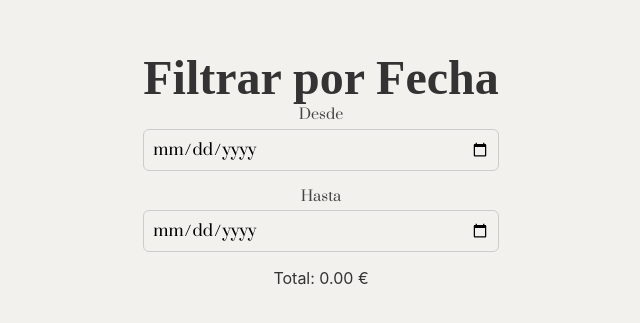
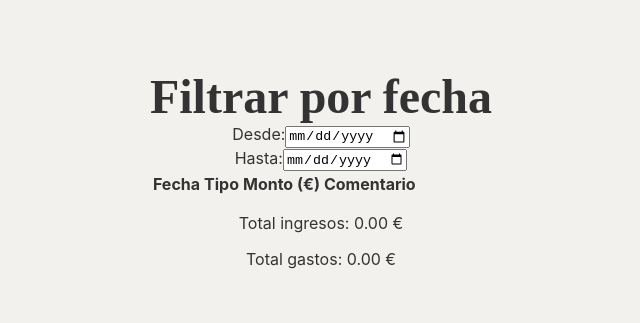
Before and after one commit to sarardnd/Monea, a React (Vite) app in the folder monea/: page /monea-plus/filtros in a window 1280 px wide. Shown: the part 223-546 px from the top of the page, without its empty margins (319-959 px from the left). Built offline with nearby package versions, Linux system fonts and the light colour scheme; a web font is replaced by a local one.

Commit message:
funcionando

```diff
--- a/monea/src/context/GastosContext.jsx
+++ b/monea/src/context/GastosContext.jsx
@@ -1,21 +1,24 @@
 import { createContext, useState, useEffect, useContext } from "react";
 
-// Creamos el contexto
 const GastosContext = createContext();
 
-// Proveedor del contexto
 export function GastosProvider({ children }) {
-  const [gastos, setGastos] = useState([]);
+  const [gastos, setGastos] = useState(() => {
+    try {
+      const data = localStorage.getItem("gastos");
+      return data ? JSON.parse(data) : [];
+    } catch (e) {
+      console.error("Error al leer de localStorage", e);
+      return [];
+    }
+  });
 
-  // Al cargar, trae de localStorage
   useEffect(() => {
-    const data = localStorage.getItem("gastos");
-    if (data) setGastos(JSON.parse(data));
-  }, []);
-
-  // Al cambiar, guarda en localStorage
-  useEffect(() => {
-    localStorage.setItem("gastos", JSON.stringify(gastos));
+    try {
+      localStorage.setItem("gastos", JSON.stringify(gastos));
+    } catch (e) {
+      console.error("Error al guardar en localStorage", e);
+    }
   }, [gastos]);
 
   return (
@@ -25,7 +28,6 @@ export function GastosProvider({ children }) {
   );
 }
 
-// Custom hook para consumir el contexto
 export function useGastos() {
   return useContext(GastosContext);
 }
--- a/monea/src/pages/Filtros.jsx
+++ b/monea/src/pages/Filtros.jsx
@@ -1,23 +1,91 @@
+import { useGastos } from "../context/GastosContext.jsx";
 import { useState } from "react";
-import { useGastos } from "../context/GastosContext.jsx";
 
 export default function Filtros() {
   const { gastos } = useGastos();
   const [desde, setDesde] = useState("");
   const [hasta, setHasta] = useState("");
 
-  const filtered = gastos.filter(g => {
-    const f = new Date(g.fecha);
-    return (!desde || f >= new Date(desde)) && (!hasta || f <= new Date(hasta));
-  });
-  const total = filtered.reduce((s,g)=>s+g.monto,0);
+  const filtrarPorFecha = (fecha) => {
+    const fechaObj = new Date(fecha);
+    const desdeObj = desde ? new Date(desde) : null;
+    const hastaObj = hasta ? new Date(hasta) : null;
+
+    return (
+      (!desdeObj || fechaObj >= desdeObj) &&
+      (!hastaObj || fechaObj <= hastaObj)
+    );
+  };
+
+  const resultados = gastos
+    .filter((g) => filtrarPorFecha(g.fecha))
+    .sort((a, b) => new Date(b.fecha) - new Date(a.fecha));
+
+  const totalIngresos = resultados
+    .filter((g) => g.tipo === "ingreso")
+    .reduce((sum, g) => sum + g.monto, 0);
+
+  const totalGastos = resultados
+    .filter((g) => g.tipo === "gasto")
+    .reduce((sum, g) => sum + g.monto, 0);
+
+  const fmt = (f) => {
+    const d = new Date(f);
+    return `${String(d.getDate()).padStart(2, "0")}/${String(
+      d.getMonth() + 1
+    ).padStart(2, "0")}`;
+  };
 
   return (
-    <div className="p-6 text-center">
-      <h1 className="logo-text mb-4">Filtrar por Fecha</h1>
-      <div className="input-group"><label>Desde</label><input type="date" value={desde} onChange={e=>setDesde(e.target.value)} /></div>
-      <div className="input-group"><label>Hasta</label><input type="date" value={hasta} onChange={e=>setHasta(e.target.value)} /></div>
-      <p className="mt-4 font-semibold">Total: {total.toFixed(2)} €</p>
+    <div className="p-6 overflow-x-auto">
+      <h1 className="logo-text mb-4">Filtrar por fecha</h1>
+
+      <div className="flex gap-4 mb-4">
+        <div>
+          <label>Desde:</label>
+          <input
+            type="date"
+            value={desde}
+            onChange={(e) => setDesde(e.target.value)}
+            className="border px-2 py-1"
+          />
+        </div>
+        <div>
+          <label>Hasta:</label>
+          <input
+            type="date"
+            value={hasta}
+            onChange={(e) => setHasta(e.target.value)}
+            className="border px-2 py-1"
+          />
+        </div>
+      </div>
+
+      <table className="w-full max-w-3xl mx-auto border border-gray-300">
+        <thead>
+          <tr>
+            <th className="p-2 border">Fecha</th>
+            <th className="p-2 border">Tipo</th>
+            <th className="p-2 border">Monto (€)</th>
+            <th className="p-2 border">Comentario</th>
+          </tr>
+        </thead>
+        <tbody>
+          {resultados.map((g) => (
+            <tr key={g.id}>
+              <td className="p-2 border">{fmt(g.fecha)}</td>
+              <td className="p-2 border">{g.tipo}</td>
+              <td className="p-2 border">{g.monto.toFixed(2)}</td>
+              <td className="p-2 border">{g.comentario || "-"}</td>
+            </tr>
+          ))}
+        </tbody>
+      </table>
+
+      <div className="mt-6 text-center font-bold">
+        <p>Total ingresos: {totalIngresos.toFixed(2)} €</p>
+        <p>Total gastos: {totalGastos.toFixed(2)} €</p>
+      </div>
     </div>
   );
 }
--- a/monea/src/pages/Graficos.jsx
+++ b/monea/src/pages/Graficos.jsx
@@ -1,23 +1,75 @@
 import { useGastos } from "../context/GastosContext.jsx";
 import { PieChart, Pie, Cell, Tooltip, Legend } from "recharts";
+import { useState } from "react";
+
+const COLORS = ["#5a9bd5", "#82ca9d", "#ffc658", "#ff7f50", "#a9a9a9", "#8884d8", "#d0ed57"];
+
+const MONTHS = [
+  "Enero", "Febrero", "Marzo", "Abril", "Mayo", "Junio",
+  "Julio", "Agosto", "Septiembre", "Octubre", "Noviembre", "Diciembre"
+];
 
 export default function Graficos() {
   const { gastos } = useGastos();
-  const ahora = new Date();
-  const gastosMes = gastos.filter(g => g.tipo === "gasto" && new Date(g.fecha).getMonth() === ahora.getMonth() && new Date(g.fecha).getFullYear() === ahora.getFullYear());
-  const byCat = gastosMes.reduce((a, g) => { a[g.categoria] = (a[g.categoria]||0)+g.monto; return a; }, {});
-  const data = Object.entries(byCat).map(([name,value])=>({name,value}));
+  const hoy = new Date();
+
+  const [mesSeleccionado, setMesSeleccionado] = useState(hoy.getMonth());
+  const [anioSeleccionado, setAnioSeleccionado] = useState(hoy.getFullYear());
+
+  // Filtrar gastos del mes/año seleccionado
+  const gastosFiltrados = gastos.filter((g) => {
+    const fecha = new Date(g.fecha);
+    return (
+      g.tipo === "gasto" &&
+      fecha.getMonth() === Number(mesSeleccionado) &&
+      fecha.getFullYear() === Number(anioSeleccionado)
+    );
+  });
+
+  // Agrupar por categoría
+  const byCategoria = gastosFiltrados.reduce((acc, g) => {
+    acc[g.categoria] = (acc[g.categoria] || 0) + g.monto;
+    return acc;
+  }, {});
+
+  const data = Object.entries(byCategoria).map(([name, value]) => ({
+    name,
+    value
+  }));
+
+  // Obtener años disponibles desde los datos
+  const aniosDisponibles = [...new Set(gastos.map(g => new Date(g.fecha).getFullYear()))];
 
   return (
     <div className="p-6 text-center">
       <h1 className="logo-text mb-4">Gastos por Categoría</h1>
+
+      <div className="flex justify-center gap-4 mb-4">
+        <select value={mesSeleccionado} onChange={(e) => setMesSeleccionado(e.target.value)} className="border px-2 py-1">
+          {MONTHS.map((mes, i) => (
+            <option key={i} value={i}>{mes}</option>
+          ))}
+        </select>
+        <select value={anioSeleccionado} onChange={(e) => setAnioSeleccionado(e.target.value)} className="border px-2 py-1">
+          {aniosDisponibles.map((a, i) => (
+            <option key={i} value={a}>{a}</option>
+          ))}
+        </select>
+      </div>
+
+      {data.length === 0 ? (
+        <p>No hay gastos para este mes.</p>
+      ) : (
         <PieChart width={400} height={300}>
           <Pie data={data} dataKey="value" nameKey="name" outerRadius={100} label>
-          {data.map((_,i)=><Cell key={i} fill={["#5a9bd5","#82ca9d","#ffc658","#ff7f50","#a9a9a9"][i%5]} />)}
+            {data.map((_, i) => (
+              <Cell key={i} fill={COLORS[i % COLORS.length]} />
+            ))}
           </Pie>
           <Tooltip />
           <Legend />
         </PieChart>
+      )}
     </div>
   );
 }
--- a/monea/src/pages/Todo.jsx
+++ b/monea/src/pages/Todo.jsx
@@ -2,14 +2,32 @@ import { useGastos } from "../context/GastosContext.jsx";
 
 export default function Todo() {
   const { gastos } = useGastos();
-  const fmt = d => `${String(d.getDate()).padStart(2,"0")}/${String(d.getMonth()+1).padStart(2,"0")}`;
+  const fmt = d => `${String(d.getDate()).padStart(2, "0")}/${String(d.getMonth() + 1).padStart(2, "0")}`;
+
+  const soloGastos = gastos
+    .filter(g => g.tipo === "gasto")
+    .sort((a, b) => new Date(b.fecha) - new Date(a.fecha));
 
   return (
     <div className="p-6 overflow-x-auto">
-      <h1 className="logo-text mb-4">Todos los gastos / ingresos</h1>
+      <h1 className="logo-text mb-4">Todos los gastos</h1>
       <table className="w-full max-w-3xl mx-auto border border-gray-300">
-        <thead><tr><th className="p-2 border">Día</th><th className="p-2 border">Cantidad (€)</th><th className="p-2 border">Comentario</th></tr></thead>
-        <tbody>{gastos.map(g=>(<tr key={g.id}><td className="p-2 border">{fmt(new Date(g.fecha))}</td><td className="p-2 border">{g.monto.toFixed(2)}</td><td className="p-2 border">{g.comentario|| "-"}</td></tr>))}</tbody>
+        <thead>
+          <tr>
+            <th className="p-2 border">Día</th>
+            <th className="p-2 border">Cantidad (€)</th>
+            <th className="p-2 border">Comentario</th>
+          </tr>
+        </thead>
+        <tbody>
+          {soloGastos.map(g => (
+            <tr key={g.id}>
+              <td className="p-2 border">{fmt(new Date(g.fecha))}</td>
+              <td className="p-2 border">{g.monto.toFixed(2)}</td>
+              <td className="p-2 border">{g.comentario || "-"}</td>
+            </tr>
+          ))}
+        </tbody>
       </table>
     </div>
   );
```
Lines whose indentation alone changed are shown as unchanged.
